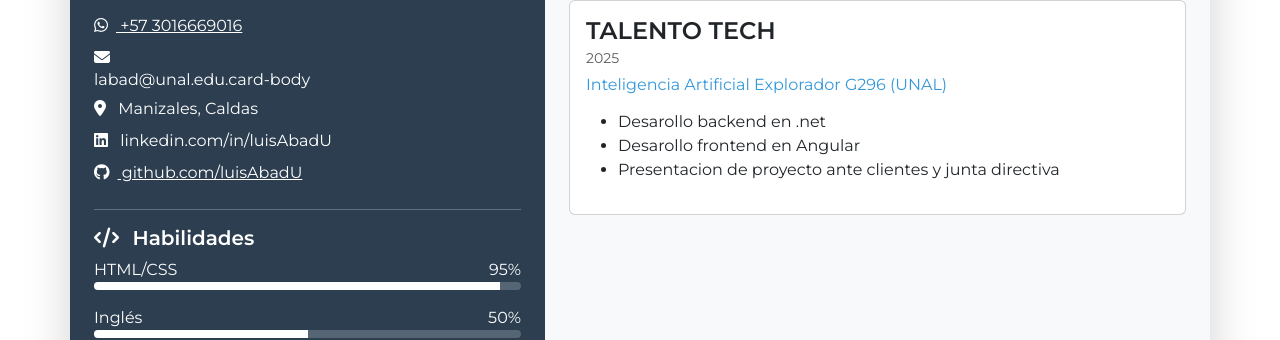
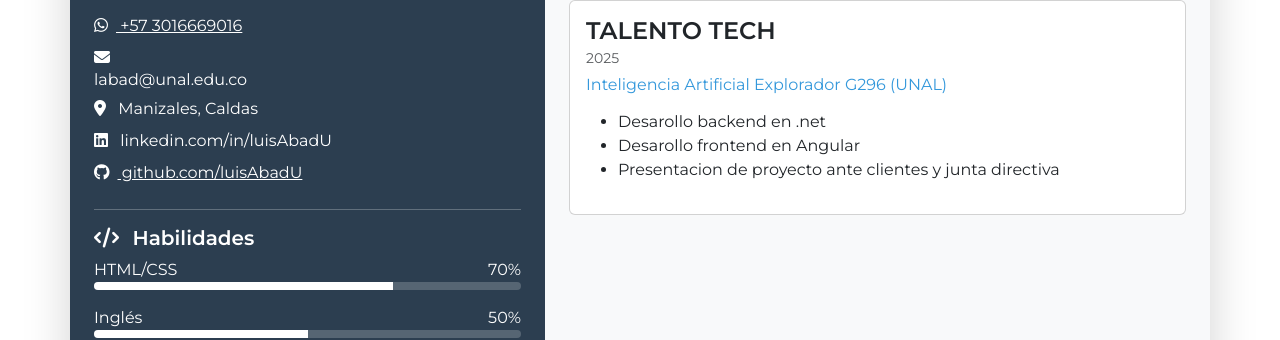
Before and after one commit to luisAbadU/luisAbadU.github.io, a plain HTML site: page index.html in a window 1280 px wide. Shown: the part 532-872 px from the top of the page. Drawn offline with nearby package versions, Linux system fonts and the light colour scheme.

Commit message:
Corrige el correo electrónico y actualiza el nivel de habilidad en HTML/CSS

```diff
--- a/index.html
+++ b/index.html
@@ -61,7 +61,7 @@
               </li>
               <li class="mb-2 print">
                 <i class="fas fa-envelope me-2"></i>
-                <h6>labad@unal.edu.card-body</h6>
+                <h6>labad@unal.edu.co</h6>
               </li>
               <li class="mb-2">
                 <i class="fas fa-map-marker-alt me-2"></i>
@@ -93,10 +93,10 @@
             <div class="skill mb-3">
               <div class="d-flex justify-content-between">
                 <span>HTML/CSS</span>
-                <span>95%</span>
+                <span>70%</span>
               </div>
               <div class="progress" style="height: 8px">
-                <div class="progress-bar" style="width: 95%"></div>
+                <div class="progress-bar" style="width: 70%"></div>
               </div>
             </div>
             <div class="skill mb-3">
```
